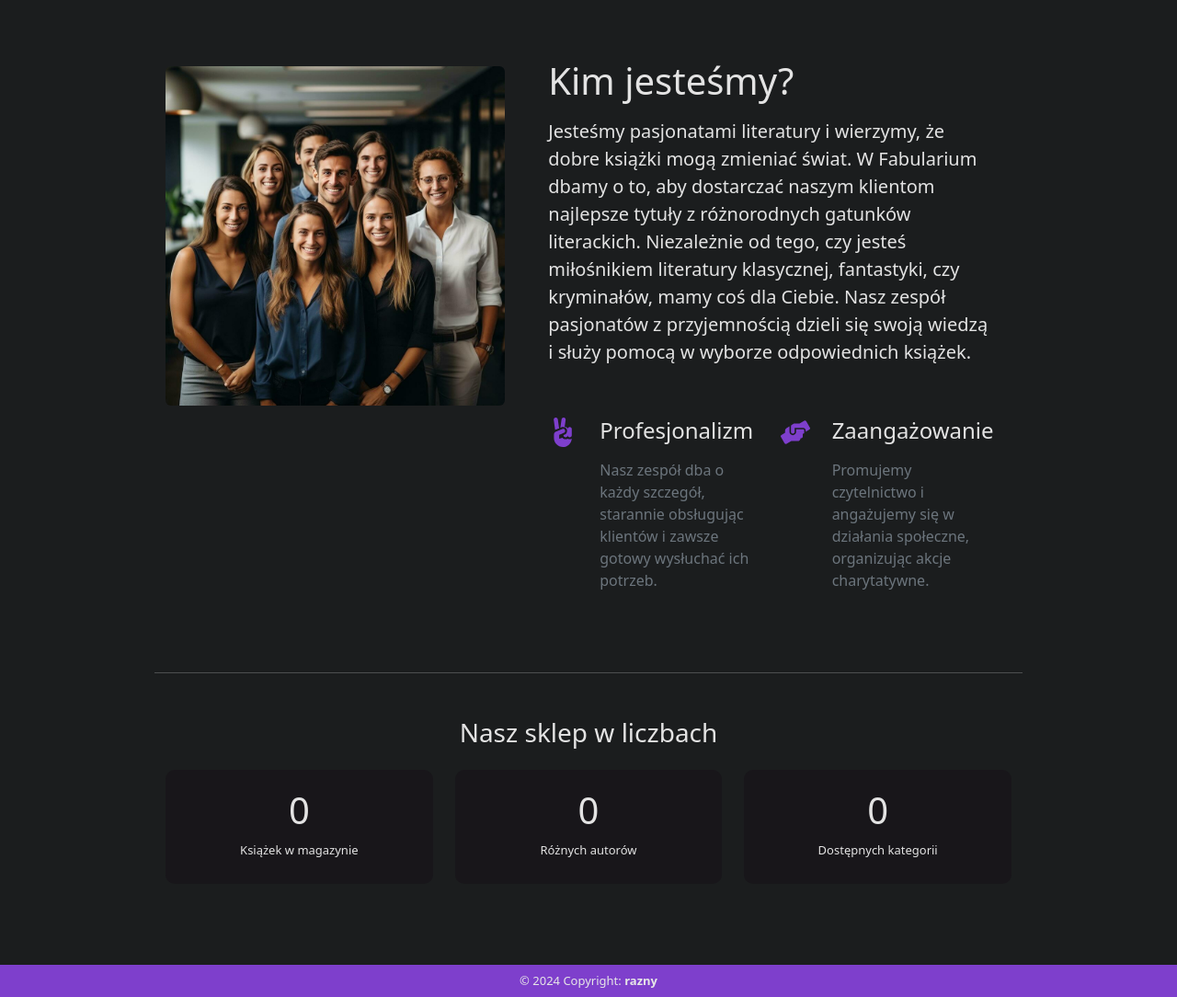
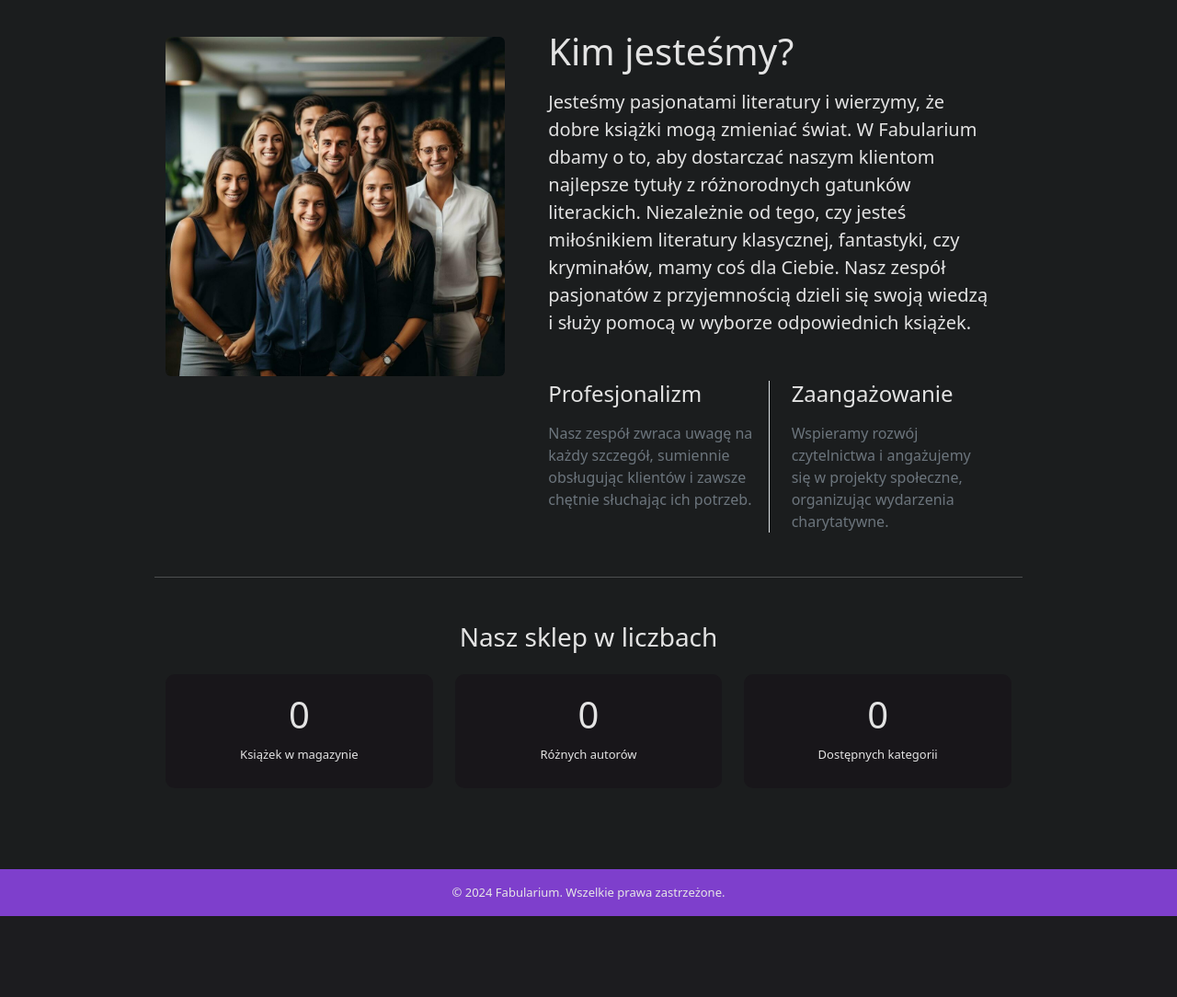
Before and after one commit to razny/fabularium, a PHP site: page /o-nas.php in a window 1280 px wide. Shown: the part 61-1145 px from the top of the page at 92% size. After the commit the page ends 1057 px from the top, so only its background shows below. Run offline with PHP 8.4, Linux system fonts and the light colour scheme; data that the repository does not hold is empty.

Commit message:
some visual changes

```diff
--- a/add_book.php
+++ b/add_book.php
@@ -136,7 +136,7 @@
                                 <div class="mb-3 row">
                                     <label for="cena" class="col-sm-3 col-form-label">Cena:</label>
                                     <div class="col-sm-9">
-                                        <input type="number" class="form-control" id="cena" name="cena" placeholder="Wprowadź cenę" required>
+                                        <input type="number" class="form-control" id="cena" name="cena" step="any" placeholder="Wprowadź cenę" required>
                                     </div>
                                 </div>
 
--- a/includes/footer.php
+++ b/includes/footer.php
@@ -1,6 +1,5 @@
 <footer class="primary text-center mt-5" id="bottom-footer">
-    <div class="text-center p-2">
-        © 2024 Copyright:
-        <a class="text-body" href="https://github.com/razny">razny</a>
+    <div class="container py-3">
+        <p class="mb-0">&copy; 2024 Fabularium. Wszelkie prawa zastrzeżone.</p>
     </div>
 </footer>
--- a/includes/header.php
+++ b/includes/header.php
@@ -196,29 +196,13 @@ if (isset($_SESSION['user_id']) && isset($_SESSION['username'])) {
         border-color: #717171;
     }
 
-    .dark-mode .page-link,
-    .dark-mode .page-link a {
-        background-color: #1f1d21 !important;
-        border-color: #717171;
-        color: #7e3fcc;
-    }
-
-    .dark-mode .page-link:hover {
-        background-color: #2c292f !important;
-        color: #af7eec;
-    }
-
-    .dark-mode .page-item.active a {
-        background-color: #7e3fcc !important;
-    }
-
-    .dark-mode .page-item.active a:hover {
-        color: #e3e3e3 !important;
-    }
-
     .dark-mode #cart td,
     .dark-mode #cart th {
         border-color: #2c292f;
+    }
+
+    .dark-mode .close-btn {
+        content: url('images/cross-icon-dark.svg');
     }
 </style>
 
@@ -257,12 +241,12 @@ if (isset($_SESSION['user_id']) && isset($_SESSION['username'])) {
                 </li>
                 <li class="nav-item d-none d-lg-block">
                     <a class="nav-link" href="koszyk.php">
-                        <img id="cart-icon" src="images/shopping-cart-icon.svg" width="29" height="29" alt="Logo" />
+                        <img id="cart-icon" width="29" height="29" alt="Logo" />
                     </a>
                 </li>
                 <li class="nav-item d-none d-lg-block" data-bs-toggle="tooltip" data-bs-placement="bottom" title="<?php echo isset($_SESSION['username']) ? 'Twój login: ' . $_SESSION['username'] : 'Gość'; ?>">
                     <a class="nav-link" href="logowanie.php">
-                        <img id="user-icon" src="images/user-icon.svg" width="27" height="27" alt="Logo" />
+                        <img id="user-icon" width="27" height="27" alt="Logo" />
                     </a>
                 </li>
                 <li class="nav-item d-none d-lg-block">
--- a/katalog.php
+++ b/katalog.php
@@ -86,7 +86,7 @@ $total_pages = ceil($total_items / $items_per_page);
                     </a>
                     <div class="card-body d-flex flex-column align-items-center">
                       <h5 class="card-title">
-                        <a href="produkt.php?id=<?php echo htmlspecialchars($row['ID']); ?>">
+                        <a href="produkt.php?ID=<?php echo htmlspecialchars($row['ID']); ?>">
                           <?php echo htmlspecialchars($row['Tytul']); ?>
                         </a>
                       </h5>
--- a/koszyk.php
+++ b/koszyk.php
@@ -62,11 +62,12 @@
                                                 <td id="price_<?php echo $item_id; ?>" class="align-middle" style="text-align: center; white-space: nowrap;">
                                                     <?php echo number_format($item_total_price, 2); ?> zł
                                                 </td>
-
                                                 <td class="align-middle" style="text-align: center;">
                                                     <form method="post" action="includes/remove_from_cart.php">
                                                         <input type="hidden" name="item_id" value="<?php echo $item_id; ?>">
-                            <button type="submit" class="btn-close m-3"></button>
+                                                        <button type="submit" class=" m-3" style="background: none; border: none;">
+                                                            <img src="images/cross-icon-light.svg" class="close-btn" style="height: 24px; width: 24px;">
+                                                        </button>
                                                     </form>
                                                 </td>
                                             </tr>
--- a/o-nas.php
+++ b/o-nas.php
@@ -18,7 +18,7 @@
   <?php include("includes/conn.php"); ?>
   <div class="d-flex align-items-center justify-content-center min-vh-100">
     <div class="my-3 px-2 w-75">
-      <section class="py-3 py-md-5 py-xl-8">
+      <section class="py-3 py-md-3 py-xl-8">
         <div class="container">
           <div class="row gy-3 gy-md-4 gy-lg-0 align-items-lg-center">
             <div class="col-12 col-lg-6 col-xl-5 align-self-start">
@@ -34,30 +34,18 @@
                       różnorodnych gatunków literackich. Niezależnie od tego, czy jesteś miłośnikiem literatury
                       klasycznej, fantastyki, czy kryminałów, mamy coś dla Ciebie. Nasz zespół pasjonatów z przyjemnością dzieli się swoją
                       wiedzą i służy pomocą w wyborze odpowiednich książek.</p>
-                    <div class="row gy-4 gy-md-2 gx-xxl-5X my-sm-4">
-                      <div class="col-12 col-md-6">
-                        <div class="d-flex">
-                          <div class="me-4 text-primary">
-                            <img src="images/victory-motivation-icon.svg" alt="" class="icon" width="32" height="32">
-                          </div>
-                          <div>
-                            <h4 class="mb-3">Profesjonalizm</h4>
-                            <p class="text-secondary mb-0">Nasz zespół dba o każdy szczegół, starannie obsługując klientów i zawsze gotowy wysłuchać ich potrzeb.</p>
-                          </div>
-                        </div>
+
+                    <div class="row gy-4 gy-md-2 gx-xxl-5X my-sm-3" >
+                      <div class="col-12 col-md-6 border-end">
+                        <h4 class="mb-3">Profesjonalizm</h4>
+                        <p class="text-secondary mb-0">Nasz zespół zwraca uwagę na każdy szczegół, sumiennie obsługując klientów i zawsze chętnie słuchając ich potrzeb.</p>
                       </div>
-                      <div class="col-12 col-md-6">
-                        <div class="d-flex">
-                          <div class="me-4 text-primary">
-                            <img src="images/hands-helping-icon.svg" alt="" class="icon" width="32" height="32">
-                          </div>
-                          <div>
-                            <h4 class="mb-3">Zaangażowanie</h4>
-                            <p class="text-secondary mb-0">Promujemy czytelnictwo i angażujemy się w działania społeczne, organizując akcje charytatywne.</p>
-                          </div>
-                        </div>
+                      <div class="col-12 col-md-6 ps-md-4 d-flex flex-column">
+                        <h4 class="mb-3">Zaangażowanie</h4>
+                        <p class="text-secondary mb-0">Wspieramy rozwój czytelnictwa i angażujemy się w projekty społeczne, organizując wydarzenia charytatywne.</p>
                       </div>
                     </div>
+
                   </div>
                 </div>
               </div>
--- a/rejestracja.php
+++ b/rejestracja.php
@@ -23,7 +23,8 @@
         color: #e3e3e3;
     }
 
-    .dark-mode input, .dark-mode input:focus {
+    .dark-mode input,
+    .dark-mode input:focus {
         background: #1b1d1e;
         border-color: #2c292f;
         color: #e3e3e3;
@@ -39,6 +40,7 @@
         color: #78080e;
     }
 </style>
+
 <body class="gradient-bg">
     <section class="container" id="register">
         <div class="row justify-content-center align-items-center vh-100">
--- a/styles/style.css
+++ b/styles/style.css
@@ -147,28 +147,6 @@ footer {
   box-shadow: 0 .1rem .2rem var(--secondary);
   border-color: var(--secondary);
   outline: none;
-}
-
-.page-link {
-  color: var(--accent);
-}
-
-.page-link .active {
-  background-color: var(--primary);
-}
-
-.page-link:hover {
-  color: var(--primary);
-}
-
-.page-item {
-  color: var(--accent);
-}
-
-.page-item.active .page-link {
-  background-color: var(--primary);
-  border-color: var(--primary);
-  color: var(--background);
 }
 
 .no-border {
```
Also changed, not shown: includes/add_to_cart.php (+14 -29 lines), produkt.php (+11 -0 lines), images/cross-icon-dark.svg (added), images/cross-icon-light.svg (added), images/hands-helping-icon.svg (deleted), images/victory-motivation-icon.svg (deleted). Lines whose indentation alone changed are shown as unchanged.
